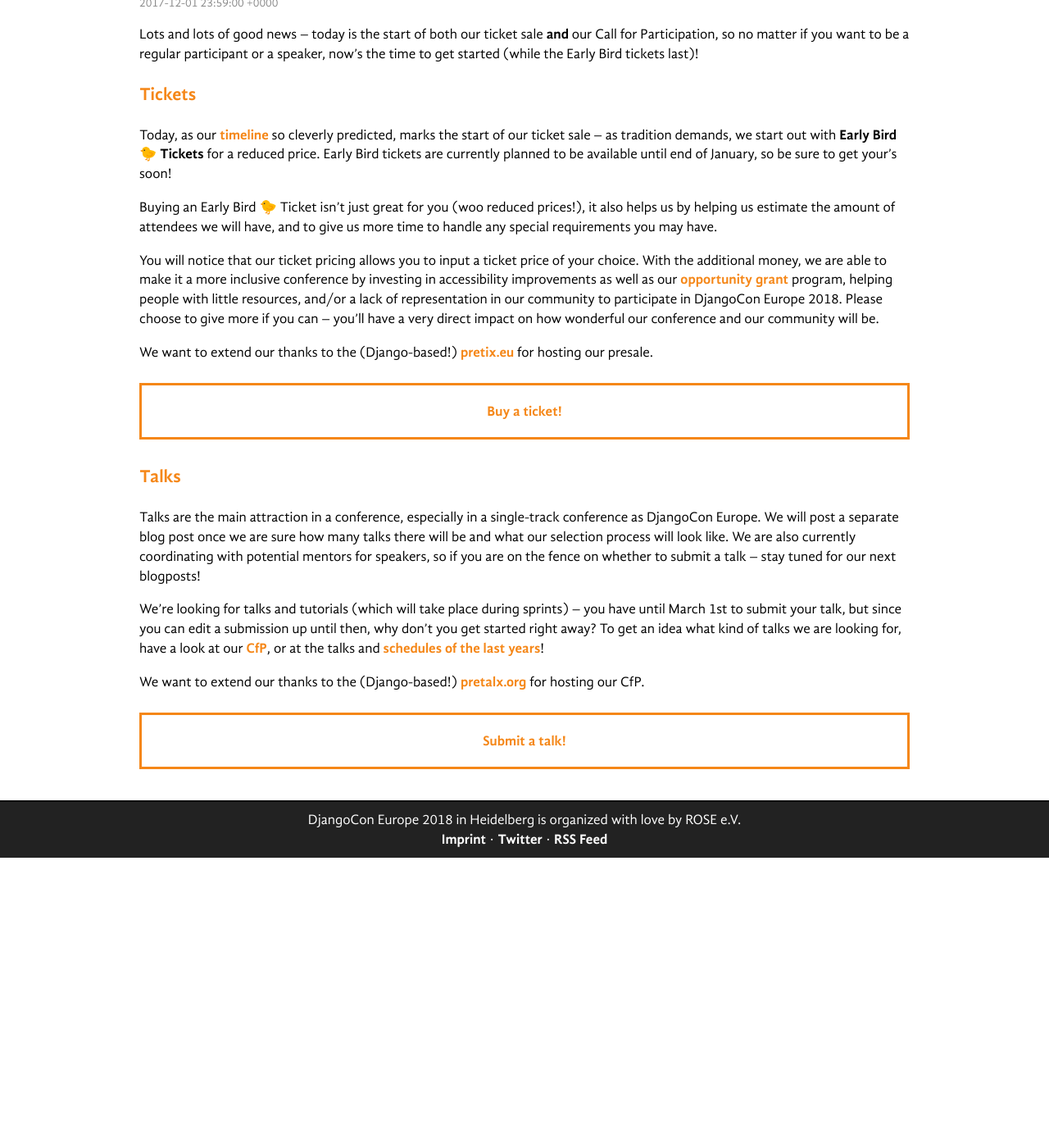
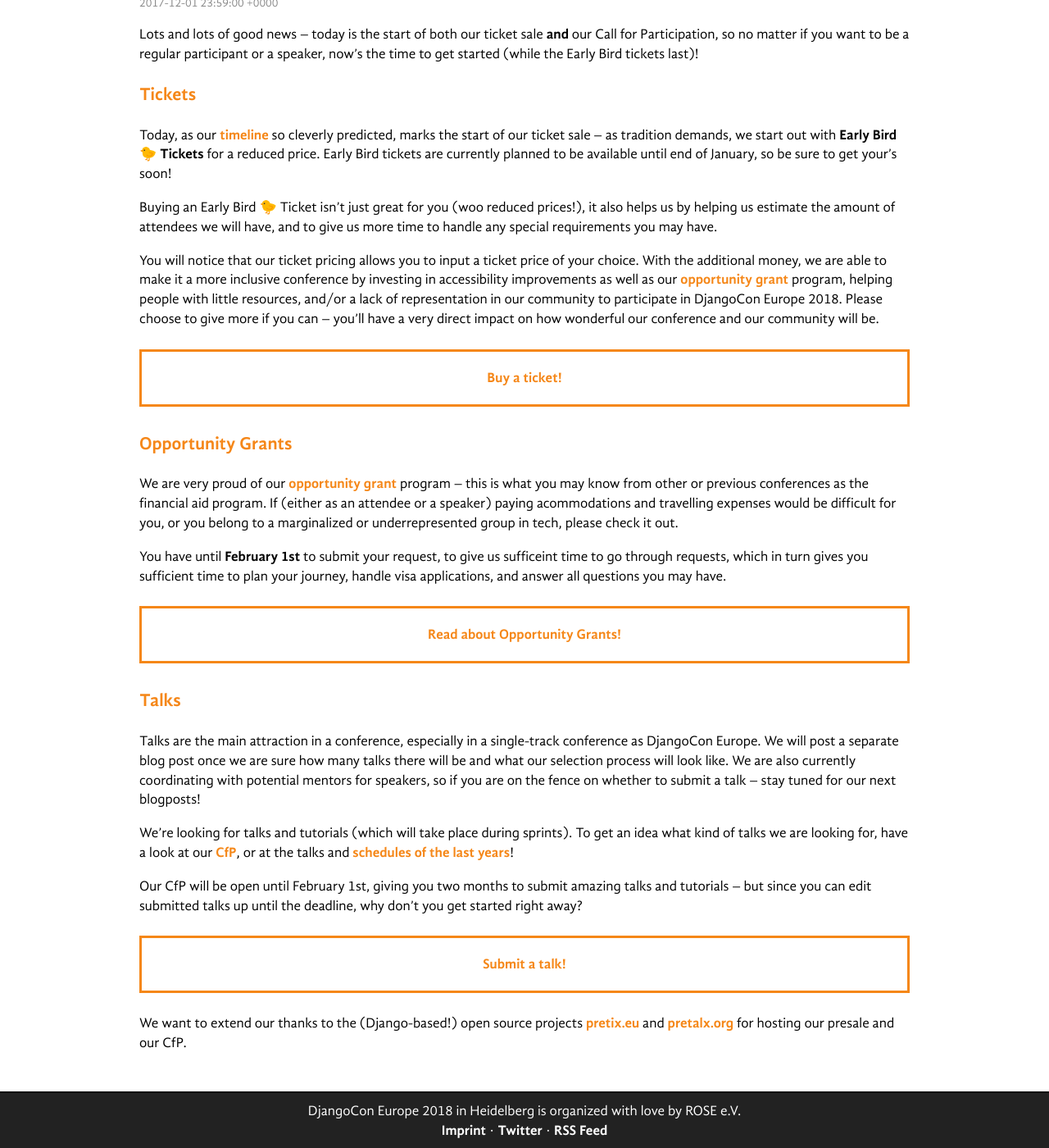
Before and after one commit to rixx/2018.djangocon.eu, a Jekyll site: the page built from _posts/2017-12-01-talks-and-tickets.md, in a window 1280 px wide and 1400 px high, scrolled down 395 px. Shown: the whole window at 82% size. Built offline with Jekyll 4.4.1, drawn with Linux system fonts in a browser that asks for light colours; before the commit the page ends 1441 px from its top, so only the background shows below that.

Commit message:
Add opportunity grants to blog post

```diff
--- a/_posts/2017-12-01-talks-and-tickets.md
+++ b/_posts/2017-12-01-talks-and-tickets.md
@@ -24,14 +24,27 @@
 to participate in DjangoCon Europe 2018. Please choose to give more if you can – you'll have a very direct impact on how
 wonderful our conference and our community will be.
 
-We want to extend our thanks to the (Django-based!) <a href="https://pretix.eu">pretix.eu</a> for hosting our presale.
-
 <div class="information-buttons">
   <a class="information" href="https://pretix.eu/rose/djangocon">
     Buy a ticket!
   </a>
 </div>
 
+
+### Opportunity Grants
+
+We are very proud of our [opportunity grant](/grants) program – this is what you may know from other or previous
+conferences as the financial aid program.
+If (either as an attendee or a speaker) paying acommodations and travelling expenses would be difficult for you, or you belong to a marginalized or underrepresented group in tech, please check it out.
+
+You have until **February 1st** to submit your request, to give us sufficeint time to go through requests, which in turn
+gives you sufficient time to plan your journey, handle visa applications, and answer all questions you may have.
+
+<div class="information-buttons">
+  <a class="information" href="https://pretix.eu/rose/djangocon">
+    Read about Opportunity Grants!
+  </a>
+</div>
 
 ### Talks
 
@@ -40,8 +53,7 @@
 We are also currently coordinating with potential mentors for speakers, so if you are on the fence on whether to submit
 a talk – stay tuned for our next blogposts!
 
-We're looking for talks and tutorials (which will take place during sprints) – you have until March 1st to submit your
-talk, but since you can edit a submission up until then, why don't you get started right away? To get an idea what kind
+We're looking for talks and tutorials (which will take place during sprints). To get an idea what kind
 of talks we are looking for, have a look at our [CfP](https://2018.djangocontent.eu/hd/cfp), or at the talks and
 [schedules](http://2013.djangocon.eu/talks/)
 [of](http://2012.djangocon.eu/en/schedule/)
@@ -49,10 +61,14 @@
 [last](https://2016.djangocon.eu/schedule/)
 [years](https://2017.djangocon.eu/schedule/)!
 
-We want to extend our thanks to the (Django-based!) <a href="https://pretalx.org">pretalx.org</a> for hosting our CfP.
+Our CfP will be open until February 1st, giving you two months to submit amazing talks and tutorials – but since you can
+edit submitted talks up until the deadline, why don't you get started right away?
 
 <div class="information-buttons">
   <a class="information" href="https://2018.djangocontent.eu/hd/cfp">
     Submit a talk!
   </a>
 </div>
+
+We want to extend our thanks to the (Django-based!) open source projects <a href="https://pretix.eu">pretix.eu</a>
+and <a href="https://pretalx.org">pretalx.org</a> for hosting our presale and our CfP.
```
